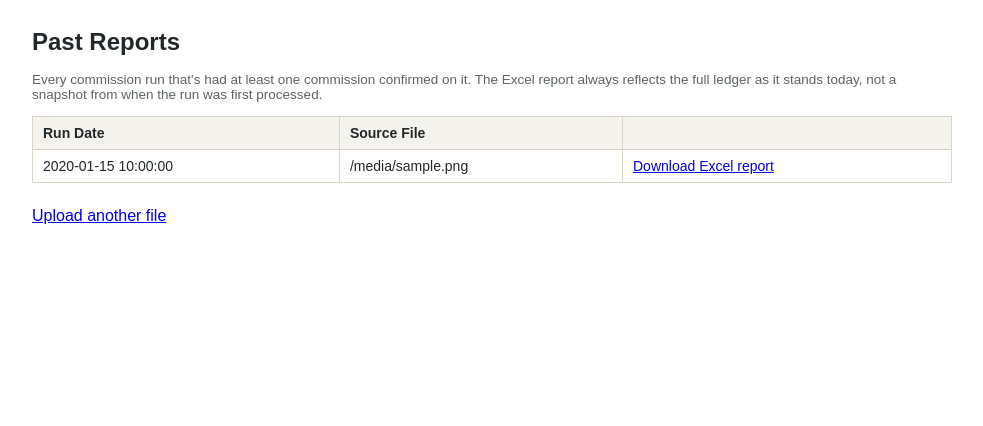
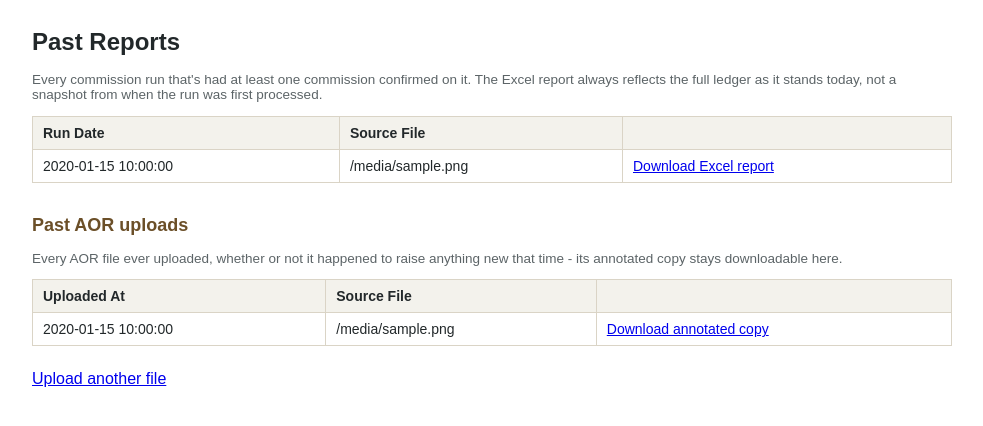
Before and after one commit to kangyeechong/sqlite3-thing, a Flask app: template app/web/templates/reports.html in a window 1280 px wide. Shown: the part 76-502 px from the top of the page, without its empty margins (148-1131 px from the left). Run offline with Flask 3, Linux system fonts and the light colour scheme; the template is opened without the code that fills it: most values are stand-ins (such as "Sample title", 1, 10 or a date in 2020).

Commit message:
List past AOR uploads on the Past Reports page
An AOR upload that raises nothing newly due (the common case, since
uploads routinely overlap) creates no commission_runs row at all, so
it never showed up anywhere once its own results page was left - the
annotated copy became unreachable the moment you navigated away.

Past Reports now has a second table, sourced from the aor_uploads
table added earlier, listing every AOR file ever uploaded with a
link to regenerate its annotated copy - independent of whether that
upload happened to raise anything new.

Co-Authored-By: Claude Sonnet 5 <noreply@anthropic.com>
Claude-Session: https://claude.ai/code/session_01YTvCQzUmdjBsshyHKmHPbP

```diff
--- a/app/web/routes.py
+++ b/app/web/routes.py
@@ -21,7 +21,7 @@ from werkzeug.utils import secure_filename
 
 from ..aor import annotate_aor_file
 from ..db.connection import get_connection
-from ..pipeline import confirm_events, list_confirmed_runs, load_review, process_aor_upload, process_upload
+from ..pipeline import confirm_events, list_aor_uploads, list_confirmed_runs, load_review, process_aor_upload, process_upload
 from ..report import TRIGGER_LABELS, generate_commission_run_report
 from .auth import find_user_by_email, hash_password, login_required, verify_password
 from .csrf import validate_csrf_token
@@ -233,7 +233,8 @@ def reports():
     would otherwise become unreachable the moment that happens.
     """
     runs = list_confirmed_runs(current_app.config["DB_PATH"])
-    return render_template("reports.html", runs=runs)
+    aor_uploads = list_aor_uploads(current_app.config["DB_PATH"])
+    return render_template("reports.html", runs=runs, aor_uploads=aor_uploads)
 
 
 @bp.route("/review/<int:run_id>")
--- a/app/web/templates/reports.html
+++ b/app/web/templates/reports.html
@@ -18,5 +18,22 @@
     <p class="muted">Nothing confirmed yet - once a commission run has at least one confirmed commission, it'll show up here.</p>
   {% endif %}
 
+  <h2>Past AOR uploads</h2>
+  <p class="muted">Every AOR file ever uploaded, whether or not it happened to raise anything new that time - its annotated copy stays downloadable here.</p>
+  {% if aor_uploads %}
+    <table>
+      <tr><th>Uploaded At</th><th>Source File</th><th></th></tr>
+      {% for upload in aor_uploads %}
+        <tr>
+          <td>{{ upload.uploaded_at }}</td>
+          <td>{{ upload.filename or "" }}</td>
+          <td><a href="{{ url_for('web.download_aor_annotated', upload_id=upload.id) }}">Download annotated copy</a></td>
+        </tr>
+      {% endfor %}
+    </table>
+  {% else %}
+    <p class="muted">No AOR files uploaded yet.</p>
+  {% endif %}
+
   <p><a href="{{ url_for('web.upload') }}">Upload another file</a></p>
 {% endblock %}
```
Also changed, not shown: app/pipeline.py (+17 -0 lines), tests/test_web.py (+29 -0 lines).
